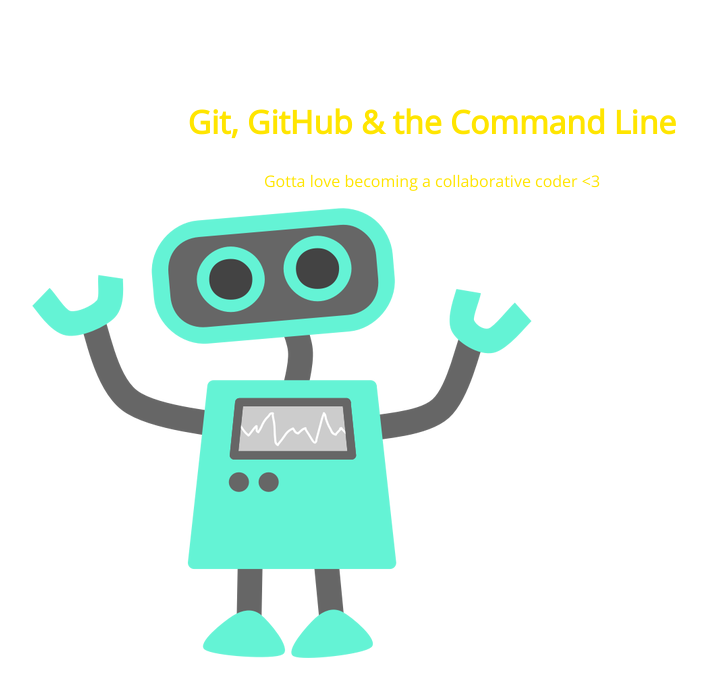
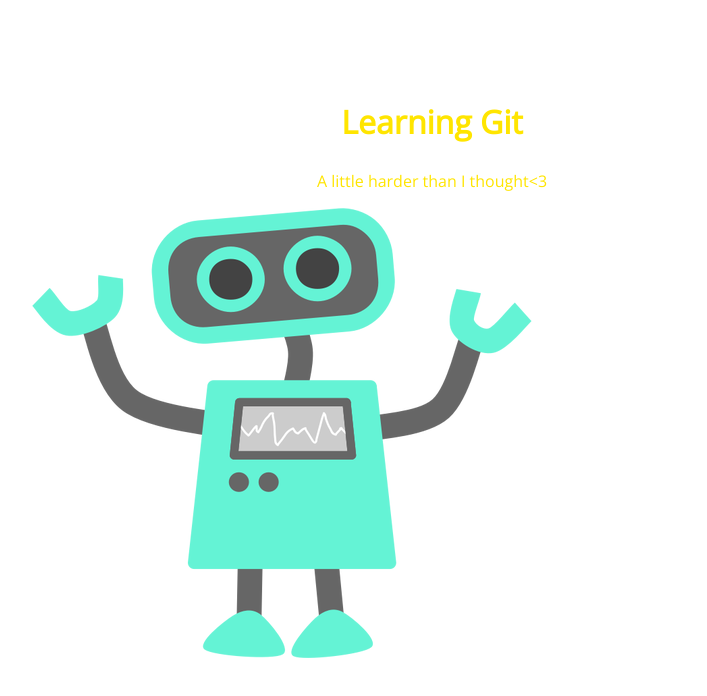
Before and after one commit to virtualgrit/105-project, a plain HTML site: page index.html in a window 1280 px wide. Shown: the whole page, without its empty margins (208-915 px from the left). Drawn offline with nearby package versions, Linux system fonts and the light colour scheme.

Commit message:
changed h1 and p tags

```diff
--- a/index.html
+++ b/index.html
@@ -8,8 +8,8 @@
 </head>
 <body>
 	<section>
-		<h1>Git, GitHub & the Command Line</h1>
-		<p>Gotta love becoming a collaborative coder <3</p>
+		<h1>Learning Git</h1>
+		<p>A little harder than I thought<3</p>
 		<img src="img/happy-blue-robot.png">
 	</section>
 </body>
```
